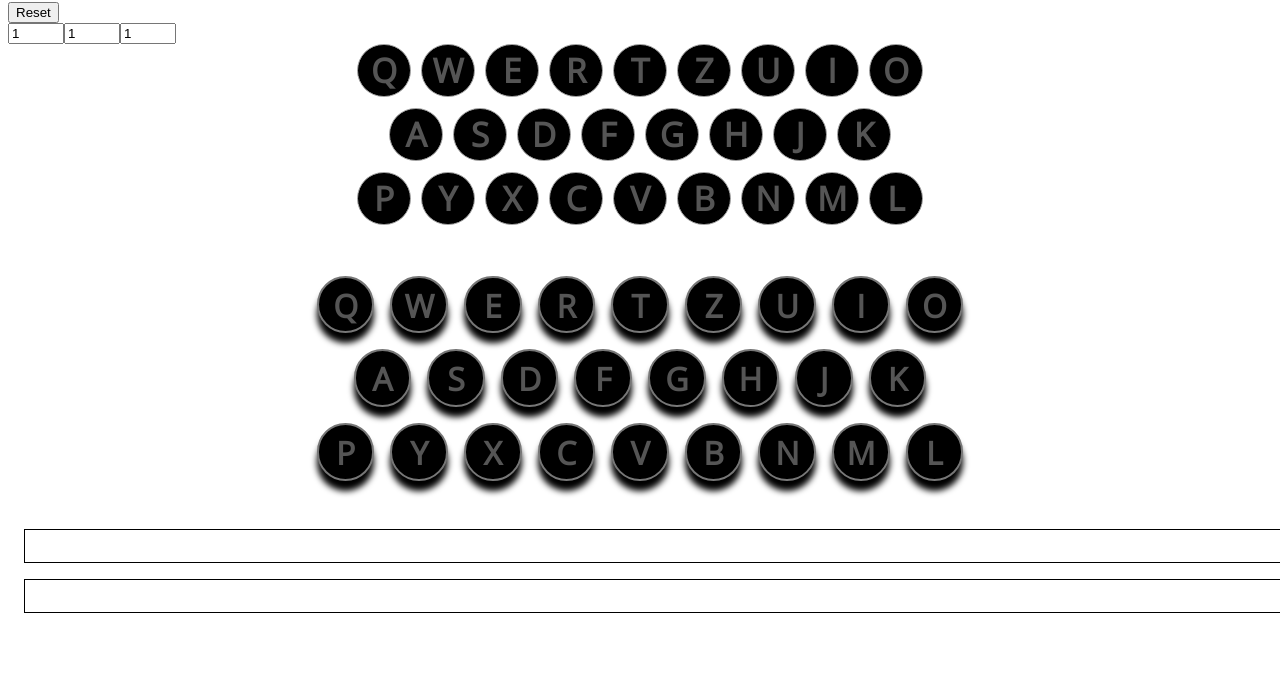
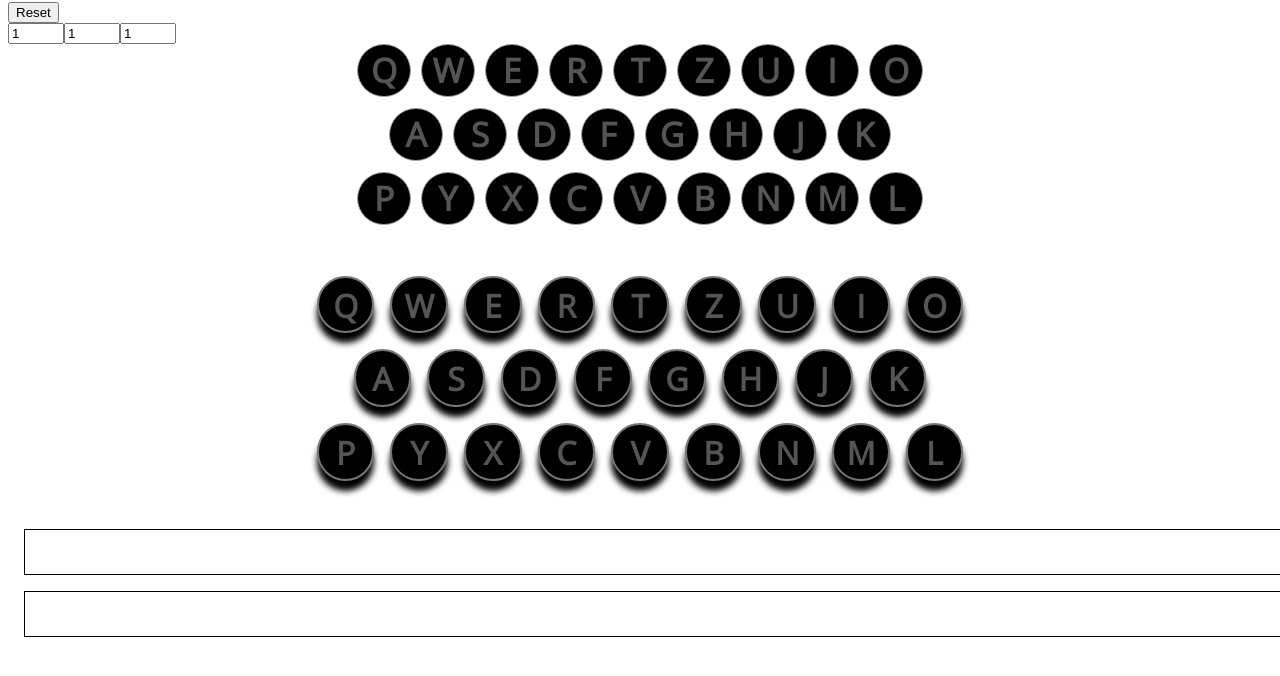
Before and after one commit to mke21/EnigmaTS, a website built with webpack: page src/index.html in a window 1280 px wide. Shown: the part 78-754 px from the top of the page. Built offline with nearby package versions, Linux system fonts and the light colour scheme.

Commit message:
Output now has courier as font

```diff
--- a/src/gui/output/output.css
+++ b/src/gui/output/output.css
@@ -12,4 +12,9 @@
   border: 1px solid black;
   background-color: white;
   color: black;
+  font-family: Courier;
+  font-size: 22px;
+  vertical-align: middle;
+  line-height: 2em;
+
 }
```
